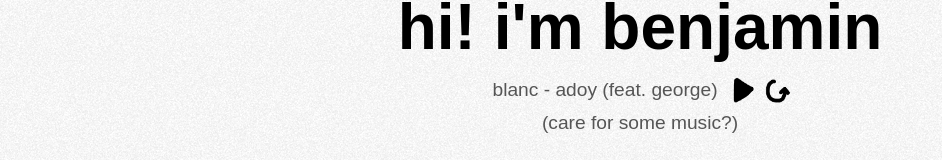
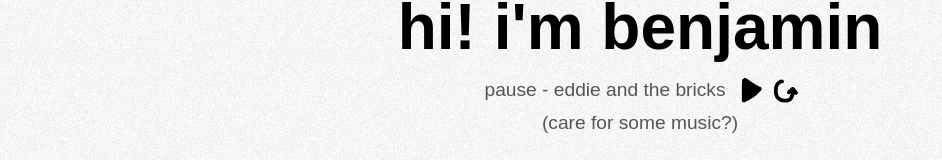
Before and after one commit to benjaminmah/personal-portfolio, a React (Create React App) app: page / in a window 1280 px wide. Shown: the part 337-497 px from the top of the page, without its empty margins (0-942 px from the left). Built offline with nearby package versions, Linux system fonts and the light colour scheme; a web font is replaced by a local one.

Commit message:
Updated song

```diff
--- a/src/components/home.js
+++ b/src/components/home.js
@@ -12,7 +12,7 @@ const Home = () => {
         <div className="home">
             <h1>hi! i'm benjamin</h1>
             <p className="blurb">
-                blanc - adoy (feat. george)
+                pause - eddie and the bricks
                 <span className={`music-player ${isPlaying ? 'playing' : ''}`} onClick={togglePlayPause}>
                     <img src={isPlaying ? `${baseUrl}/icons/pause1.png` : `${baseUrl}/icons/play1.png`} alt="Music Player" className="music-icon" />
                 </span>
```
Also changed, not shown: 1 other file (tests, documents, lock files or other folders).
